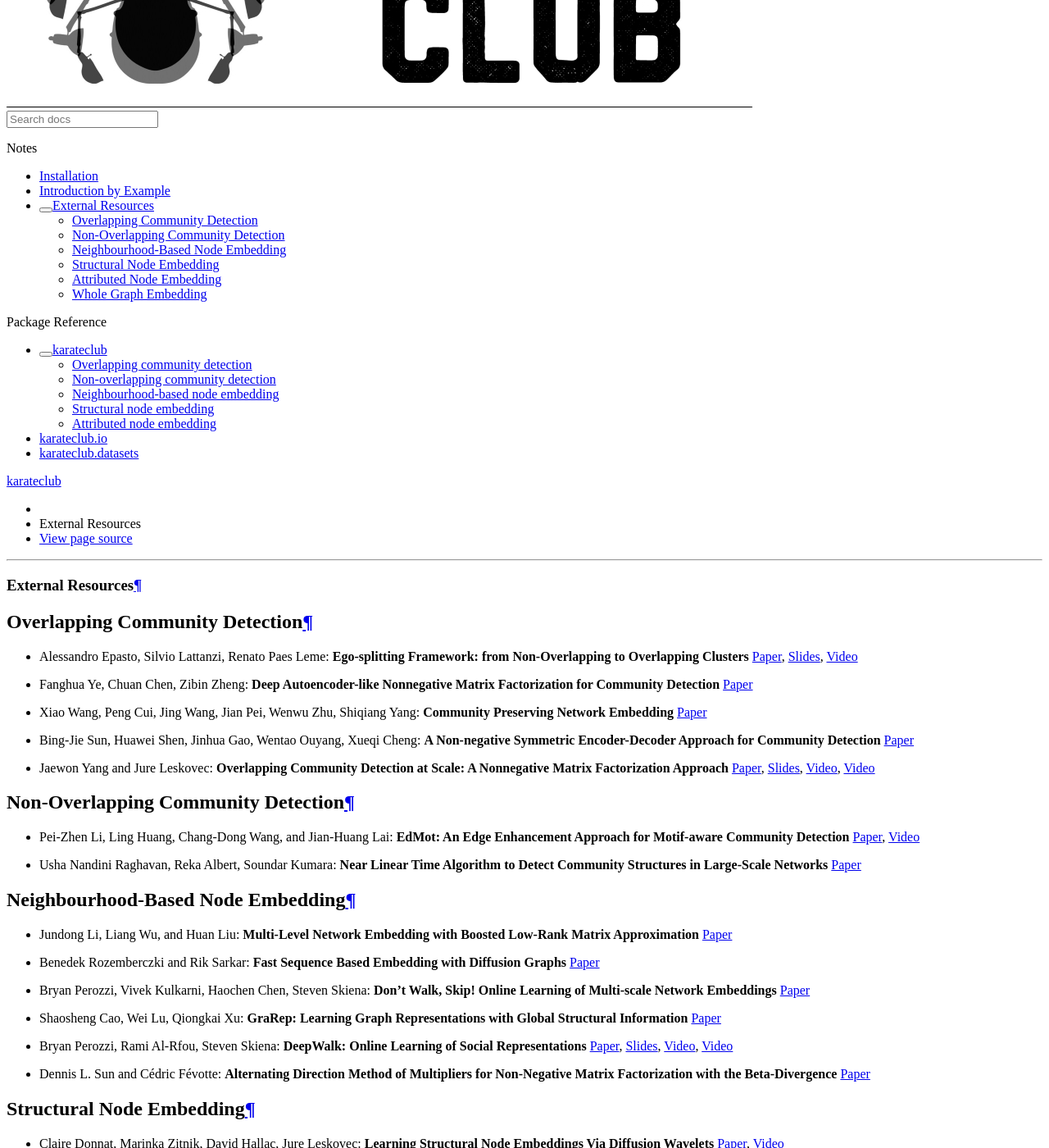
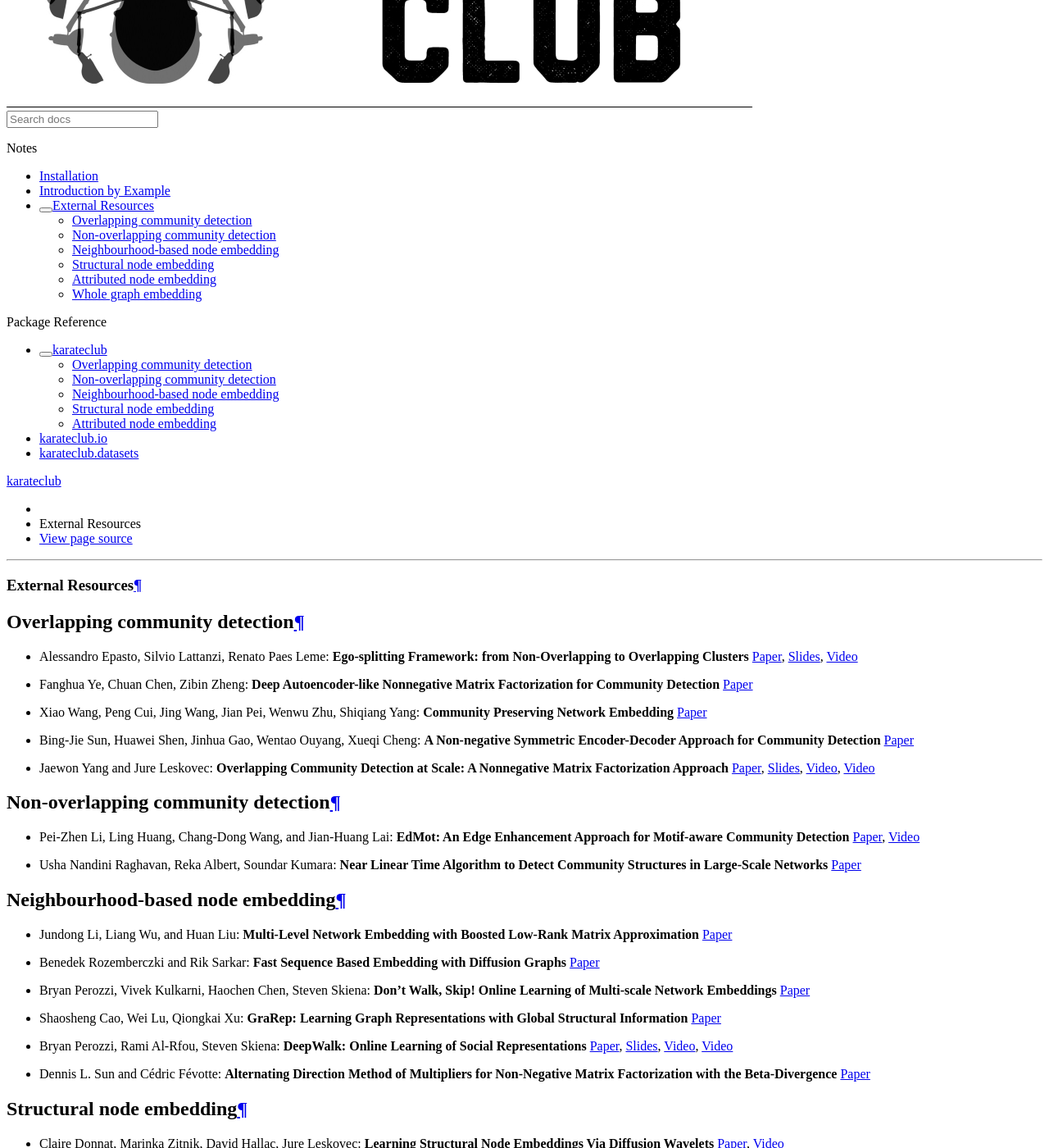
Before and after one commit to benedekrozemberczki/karateclub, a Sphinx documentation site: the page built from docs/source/notes/resources.rst, in a window 1280 px wide and 1400 px high, scrolled down 241 px. Shown: the whole window at 82% size. Built offline with Sphinx 7.4.7 and the Read the Docs theme 2.0.0, drawn with Linux system fonts in a browser that asks for light colours; pages that are not in the unit, such as notebooks, are missing from menus; some of the changed text lies outside the part shown.

Commit message:
Capitals fix.

```diff
--- a/docs/source/notes/resources.rst
+++ b/docs/source/notes/resources.rst
@@ -1,7 +1,7 @@
 External Resources
 ==================
 
-Overlapping Community Detection
+Overlapping community detection
 --------------------
 
 * Alessandro Epasto, Silvio Lattanzi, Renato Paes Leme: **Ego-splitting Framework: from Non-Overlapping to Overlapping Clusters** `Paper <https://www.eecs.yorku.ca/course_archive/2017-18/F/6412/reading/kdd17p145.pdf>`_, `Slides <https://epasto.org/papers/kdd2017-Slides.pdf>`_, `Video <https://www.youtube.com/watch?v=xMGZo-F_jss>`_
@@ -14,14 +14,14 @@ Overlapping Community Detection
 
 * Jaewon Yang and Jure Leskovec: **Overlapping Community Detection at Scale: A Nonnegative Matrix Factorization Approach** `Paper <http://infolab.stanford.edu/~crucis/pubs/paper-nmfagm.pdf>`_, `Slides <http://snap.stanford.edu/class/cs224w-2017/slides/18-overlapping.pdf>`_, `Video <https://www.youtube.com/watch?v=Y78Kugdq24I>`_, `Video <https://www.youtube.com/watch?v=cuDDBfvK71g>`_
 
-Non-Overlapping Community Detection
+Non-overlapping community detection
 --------------------
 
 * Pei-Zhen Li, Ling Huang, Chang-Dong Wang, and Jian-Huang Lai: **EdMot: An Edge Enhancement Approach for Motif-aware Community Detection** `Paper <https://arxiv.org/abs/1906.04560>`_, `Video <https://www.youtube.com/watch?v=6fEGMHJSsq0>`_
 
 * Usha Nandini Raghavan, Reka Albert, Soundar Kumara: **Near Linear Time Algorithm to Detect Community Structures in Large-Scale Networks** `Paper <https://arxiv.org/abs/0709.2938>`_
 
-Neighbourhood-Based Node Embedding
+Neighbourhood-based node embedding
 --------------------
 
 * Jundong Li, Liang Wu, and Huan Liu: **Multi-Level Network Embedding with Boosted Low-Rank Matrix Approximation** `Paper <https://arxiv.org/abs/1808.08627>`_
@@ -36,18 +36,18 @@ Neighbourhood-Based Node Embedding
 
 * Dennis L. Sun and Cédric Févotte: **Alternating Direction Method of Multipliers for Non-Negative Matrix Factorization with the Beta-Divergence** `Paper <http://statweb.stanford.edu/~dlsun/papers/nmf_admm.pdf>`_
 
-Structural Node Embedding
+Structural node embedding
 --------------------
 
 * Claire Donnat, Marinka Zitnik, David Hallac, Jure Leskovec: **Learning Structural Node Embeddings Via Diffusion Wavelets** `Paper <https://arxiv.org/abs/1710.10321>`_, `Video <https://www.youtube.com/watch?v=S4QZiUPJkRI>`_
 
 
-Attributed Node Embedding
+Attributed node embedding
 --------------------
 
 * Hong Yang, Shirui Pan, Peng Zhang, Ling Chen, Defu Lian, Chengqi Zhang: **Binarized Attributed Network Embedding** `Paper <https://ieeexplore.ieee.org/document/8626170>`_
 
 * Shuang Yang, Bo Yang : **Enhanced Network Embedding with Text Information** `Paper <https://ieeexplore.ieee.org/document/8545577>`_
 
-Whole Graph Embedding
+Whole graph embedding
 --------------------
```
